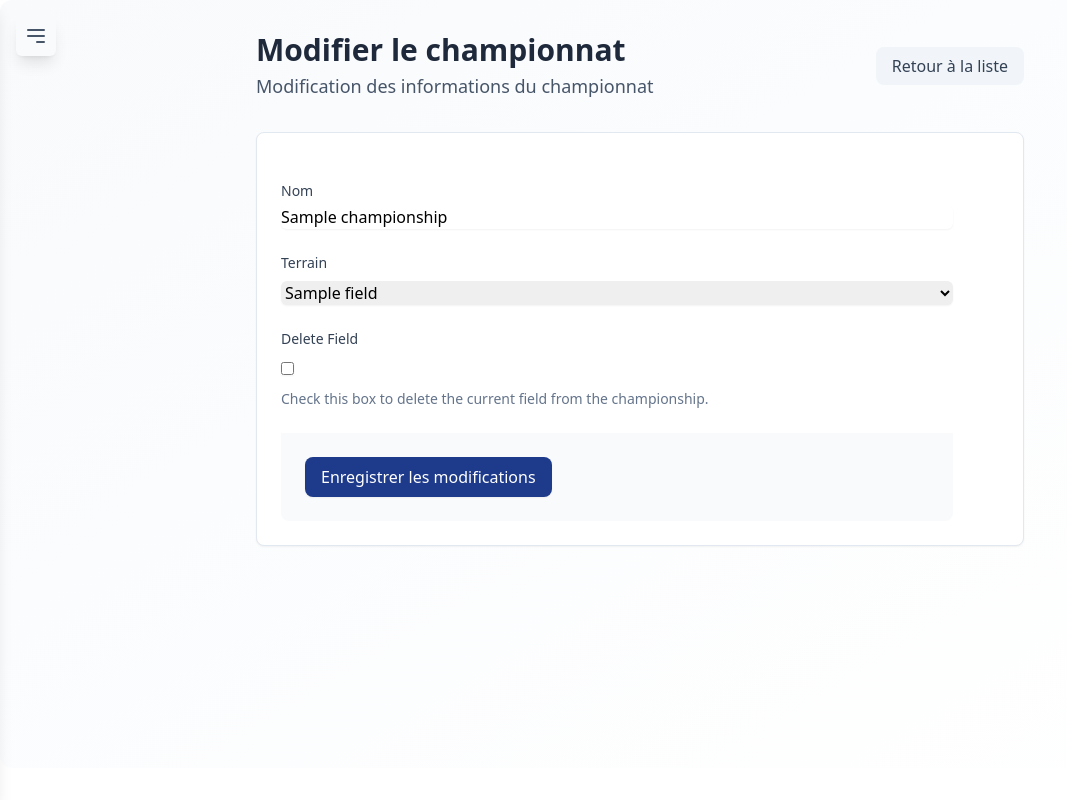
After one commit to loqn/KickScore, a Symfony app: template KickScore/templates/Championship/edit.html.twig in a window 1280 px wide. The commit adds this page. Shown: the whole page, without its empty margins (0-1067 px from the left). Run offline with Twig, Linux system fonts and the light colour scheme; the template is opened without the code that fills it: most values are stand-ins (such as "Sample title", 1, 10 or a date in 2020); style sheets or scripts are compiled from the project's sources; some libraries are stand-ins or nearby versions.

Commit message:
champ modif

```diff
--- a/KickScore/src/Controller/UserController.php
+++ b/KickScore/src/Controller/UserController.php
@@ -48,6 +48,7 @@ final class UserController extends AbstractController
     #[Route('/{id}', name: 'app_user_show', methods: ['GET'])]
     public function show(User $user): Response
     {
+        dd($user);
         return $this->render('user/show.html.twig', [
             'user' => $user,
         ]);
--- /dev/null
+++ b/KickScore/templates/Championship/edit.html.twig
@@ -0,0 +1,74 @@
+{% extends 'base.html.twig' %}
+
+{% block title %}Modifier le championnat - KickScore{% endblock %}
+
+{% block body %}
+    <div class="h-[calc(100vh-2rem)]">
+        <div class="h-full bg-gradient-to-br from-slate-50 to-white rounded-xl p-8">
+            <div class="max-w-3xl mx-auto">
+                <div class="mb-8 flex items-center justify-between">
+                    <h1 class="text-3xl font-bold text-slate-800">
+                        Modifier le championnat
+                        <span class="block mt-1 text-lg text-slate-600 font-normal">
+                            Modification des informations du championnat
+                        </span>
+                    </h1>
+
+                    <div class="space-x-3">
+                        <a href="{{ path('app_user_index') }}"
+                           class="px-4 py-2 bg-slate-100 text-slate-700 rounded-lg hover:bg-slate-200 transition-colors font-medium">
+                            Retour à la liste
+                        </a>
+                    </div>
+                </div>
+
+                <div class="bg-white rounded-lg shadow-sm border border-slate-200">
+                    <div class="p-6">
+                        <div class="max-w-2xl">
+                            <form action="{{ path('app_championship_edit', {'id': championship.id}) }}" method="post" class="space-y-6">
+                                <input type="hidden" name="token" value="{{ csrf_token('edit-user') }}">
+
+                                <div>
+                                    <label for="firstName" class="block text-sm font-medium text-slate-700 mb-1">Nom</label>
+                                    <input type="text" id="firstName" name="firstName"
+                                           value="{{ championship.name }}"
+                                           class="block w-full rounded-md border-slate-200 shadow-sm focus:border-blue-500 focus:ring-blue-500">
+                                </div>
+
+                                <div>
+                                    <label for="terrain" class="block text-sm font-medium text-slate-700 mb-2">Terrain</label>
+                                    <select id="terrain" name="terrain" class="block w-full rounded-md border-slate-200 shadow-sm focus:border-blue-500 focus:ring-blue-500">
+                                        {% for terrain in fields %}
+                                            <option value="{{ terrain.id }}"{% if terrain.id == select %}selected{% endif %}>{{ terrain.name }}</option>
+
+                                        {% endfor %}
+                                    </select>
+                                </div>
+
+
+
+
+                                <div class="relative">
+                                    <label for="deleteField" class="block text-sm font-medium text-slate-700 mb-2">Delete Field</label>
+                                    <input type="checkbox" id="deleteField" name="deleteField" value="1"
+                                        class="rounded-md border-slate-200 shadow-sm focus:border-blue-500 focus:ring-blue-500">
+                                    <p class="mt-2 text-sm text-slate-500">
+                                        Check this box to delete the current field from the championship.
+                                    </p>
+                                </div>
+
+
+                                <div class="p-6 bg-slate-50 rounded-b-lg flex items-center space-x-3">
+                                    <button type="submit"
+                                            class="px-4 py-2 bg-blue-900 text-white rounded-lg hover:bg-blue-800 transition-colors font-medium shadow-sm">
+                                        Enregistrer les modifications
+                                    </button>
+                                </div>
+                            </form>
+                        </div>
+                    </div>
+                </div>
+            </div>
+        </div>
+    </div>
+{% endblock %}
--- a/KickScore/templates/user/_delete_form.html.twig
+++ b/KickScore/templates/user/_delete_form.html.twig
@@ -11,7 +11,7 @@
 <script>
     const btn = document.createElement('button');
     btn.addEventListener('click', () => {
-        {% if app.user.member.team %}
+        {% if app.user and app.user.member and app.user.member.team  %}
         alert('Cet utilisateur est membre d\'une équipe, vous ne pouvez pas le supprimer.');
         {% endif %}
     });
--- a/KickScore/templates/user/index.html.twig
+++ b/KickScore/templates/user/index.html.twig
@@ -129,6 +129,12 @@
                                         <span class="px-2 sm:px-3 py-1 text-xs font-medium rounded-full bg-green-100 text-green-800 w-fit">
                                             {{ championship.teams|length }} équipes
                                         </span>
+                                            <td class="px-4 sm:px-6 py-3 sm:py-4 text-xs sm:text-sm space-x-2 sm:space-x-3 whitespace-nowrap text-right">
+                                                <a href="{{ path('app_champ_edit', {'id': championship.id}) }}"
+                                                   class="text-slate-600 hover:text-slate-800 font-medium">
+                                                    Modifier
+                                                </a>
+                                </td>
                                     </div>
                                     <svg class="w-5 h-5 text-slate-500 transform transition-transform duration-200 flex-shrink-0"
                                          id="championship-icon-{{ championship.id }}"
```
Also changed, not shown: KickScore/src/Controller/ChampionshipController.php (+24 -0 lines), KickScore/src/Entity/Championship.php (+26 -0 lines).
